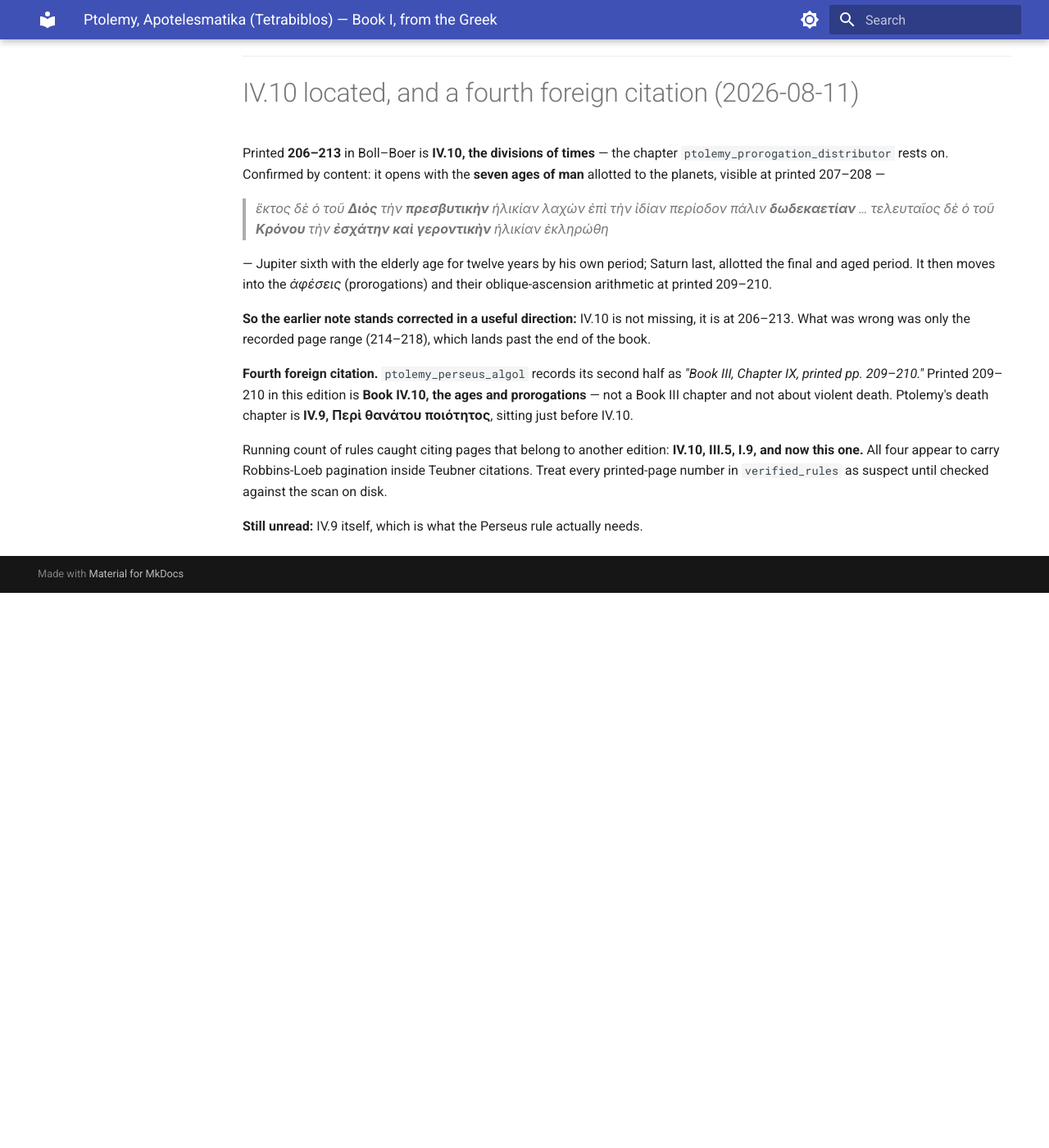
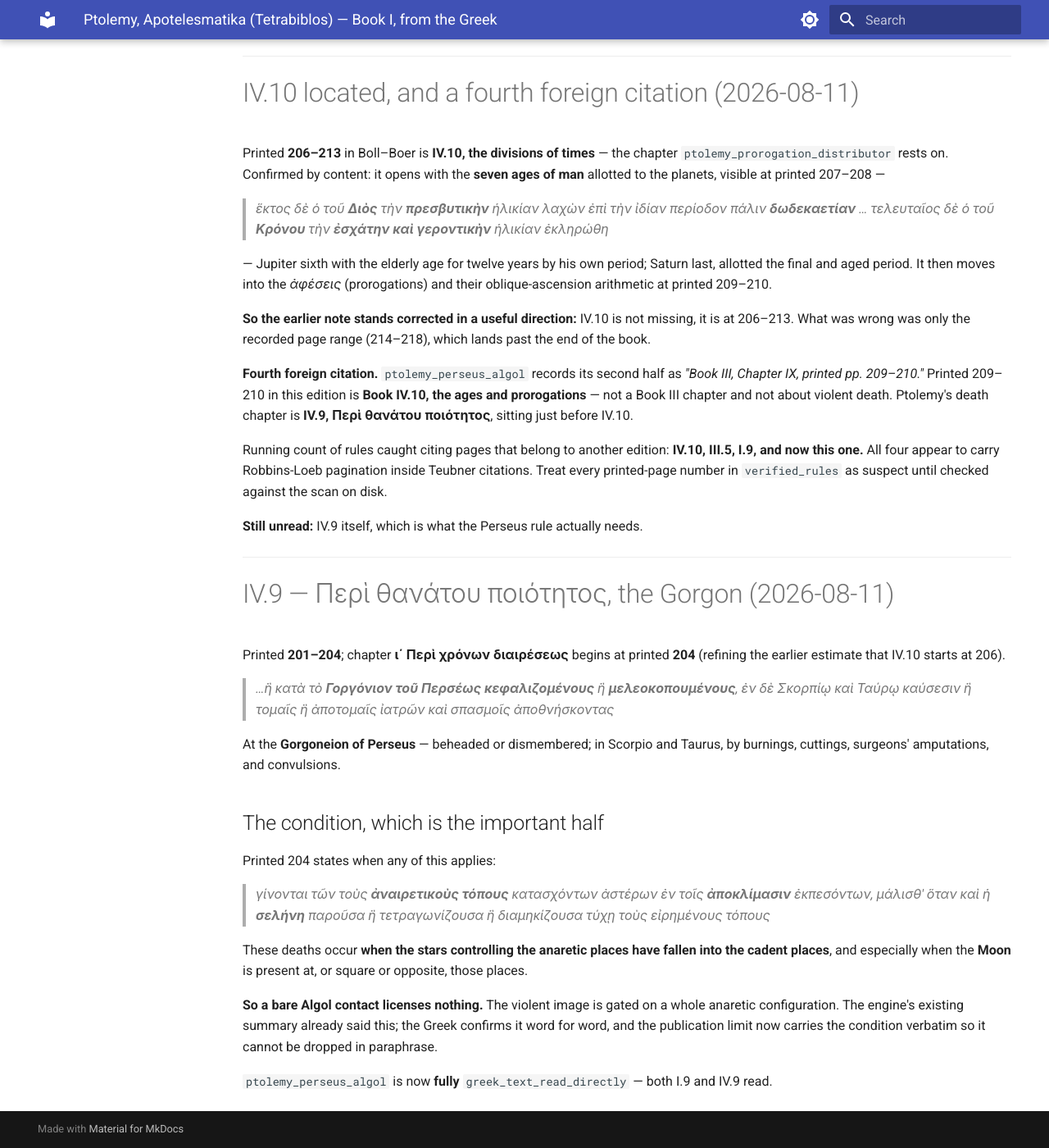
Before and after one commit to Bender1011001/traditional-astrology-engine, an MkDocs documentation site: the page built from docs/sources/ptolemy_greek_book1.md, in a window 1280 px wide and 1400 px high, scrolled down 14227 px. Shown: the whole window at 82% size. Built offline with MkDocs 1.6.1 and Material for MkDocs 9.7.7, drawn with Linux system fonts in a browser that asks for light colours; before the commit the page ends 14950 px from its top, so only the background shows below that.

Commit message:
Ptolemy IV.9 read; all three blocked Ptolemy rules now complete
Read Peri thanatou poiotetos, printed 201-204. Chapter 10 begins at
printed 204, refining the earlier estimate that IV.10 starts at 206.

  ... e kata to GORGONION TOU PERSEOS kephalizomenous e
  meleokopoumenous, en de Skorpio kai Tauro kausesin e tomais e
  apotomais iatron kai spasmois apothneskontas

At the Gorgoneion of Perseus, beheaded or dismembered; in Scorpio and
Taurus by burnings, cuttings, surgeons' amputations and convulsions.

The line that matters is the next one, printed 204: these deaths occur

  ton tous ANAIRETIKOUS TOPOUS kataschonton asteron en tois
  APOKLIMASIN ekpesonton, malisth' hotan kai he SELENE parousa e
  tetragonizousa e diamekizousa tyche tous eiremenous topous

only when the stars ruling the anaretic places have fallen CADENT, and
especially with the Moon at, square, or opposite those places. A bare
Algol contact licenses nothing. The engine's summary already said so
and the Greek confirms it word for word; the publication limit now
carries the condition verbatim so it cannot be dropped in paraphrase,
which is exactly how "Algol means beheading" ends up in a reading it
has no business being in.

The rule id also spans TWO STARS: I.9's subject is the sword-hilt
cluster, IV.9's is the Gorgoneion where Algol sits. Recorded so the
natures are never merged.

ptolemy_perseus_algol -> greek_text_read_directly. With this, all three
Ptolemy rules that were blocked on an unacquired scan this morning are
read in the original.

29 of 35 rules verified. 1249 passed, 2 skipped. 3.10 gate clean.

Co-Authored-By: Claude Opus 5 <noreply@anthropic.com>

```diff
--- a/docs/sources/ptolemy_greek_book1.md
+++ b/docs/sources/ptolemy_greek_book1.md
@@ -387,3 +387,25 @@ Printed **206–213** in Boll–Boer is **IV.10, the divisions of times** — th
 Running count of rules caught citing pages that belong to another edition: **IV.10, III.5, I.9, and now this one.** All four appear to carry Robbins-Loeb pagination inside Teubner citations. Treat every printed-page number in `verified_rules` as suspect until checked against the scan on disk.
 
 **Still unread:** IV.9 itself, which is what the Perseus rule actually needs.
+
+---
+
+# IV.9 — Περὶ θανάτου ποιότητος, the Gorgon (2026-08-11)
+
+Printed **201–204**; chapter **ι΄ Περὶ χρόνων διαιρέσεως** begins at printed **204** (refining the earlier estimate that IV.10 starts at 206).
+
+> *…ἢ κατὰ τὸ **Γοργόνιον τοῦ Περσέως** **κεφαλιζομένους** ἢ **μελεοκοπουμένους**, ἐν δὲ Σκορπίῳ καὶ Ταύρῳ καύσεσιν ἢ τομαῖς ἢ ἀποτομαῖς ἰατρῶν καὶ σπασμοῖς ἀποθνήσκοντας*
+
+At the **Gorgoneion of Perseus** — beheaded or dismembered; in Scorpio and Taurus, by burnings, cuttings, surgeons' amputations, and convulsions.
+
+## The condition, which is the important half
+
+Printed 204 states when any of this applies:
+
+> *γίνονται τῶν τοὺς **ἀναιρετικοὺς τόπους** κατασχόντων ἀστέρων ἐν τοῖς **ἀποκλίμασιν** ἐκπεσόντων, μάλισθ' ὅταν καὶ ἡ **σελήνη** παροῦσα ἢ τετραγωνίζουσα ἢ διαμηκίζουσα τύχῃ τοὺς εἰρημένους τόπους*
+
+These deaths occur **when the stars controlling the anaretic places have fallen into the cadent places**, and especially when the **Moon** is present at, or square or opposite, those places.
+
+**So a bare Algol contact licenses nothing.** The violent image is gated on a whole anaretic configuration. The engine's existing summary already said this; the Greek confirms it word for word, and the publication limit now carries the condition verbatim so it cannot be dropped in paraphrase.
+
+`ptolemy_perseus_algol` is now **fully** `greek_text_read_directly` — both I.9 and IV.9 read.
```
Also changed, not shown: 1 other file.
